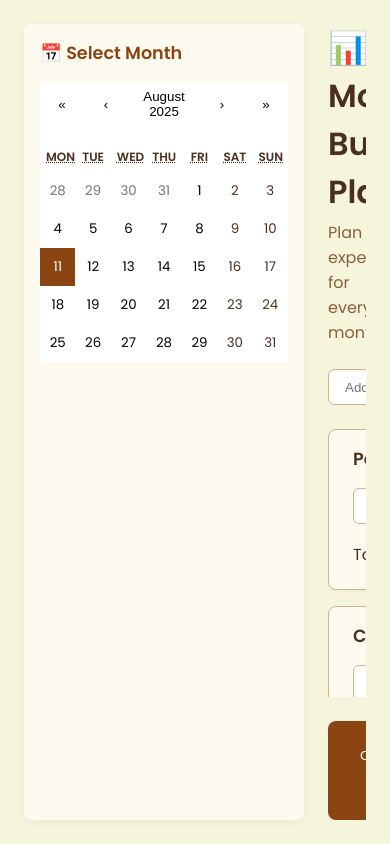
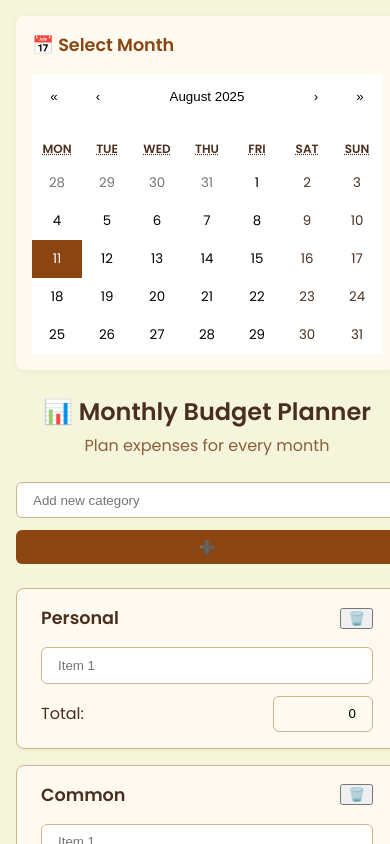
Before and after one commit to Tieahapani/finance-frontend, a React (Create React App) app: page / in a window 390 px wide. Shown: the top 844 px of the page. Built offline with nearby package versions, Linux system fonts and the light colour scheme; no server answers.

Commit message:
Add responsice layout for mobile screens

```diff
--- a/src/App.css
+++ b/src/App.css
@@ -210,3 +210,49 @@ html, body {
   border-radius: 6px;
   text-align: center;
 }
+
+/* 11) Responsive layout for phones */
+@media (max-width: 768px) {
+  .container {
+    grid-template-columns: 1fr;  /* stack sidebar + main vertically */
+    height: auto;
+    padding: 1rem;
+  }
+
+  .sidebar,
+  .main {
+    width: 100%;
+    max-width: none;
+  }
+
+  .new-category {
+    flex-direction: column;
+  }
+
+  .new-category input,
+  .new-category button,
+  .calculate-row button {
+    width: 100%;
+  }
+
+  .category-list {
+    grid-template-columns: 1fr;  /* 1 card per row */
+    gap: 1rem;
+  }
+
+  .result,
+  .error {
+    width: 100%;
+    max-width: 100%;
+    box-sizing: border-box;
+  }
+
+  .main-header h1 {
+    font-size: 1.5rem;
+    text-align: center;
+  }
+
+  .subtitle {
+    text-align: center;
+  }
+}
```
